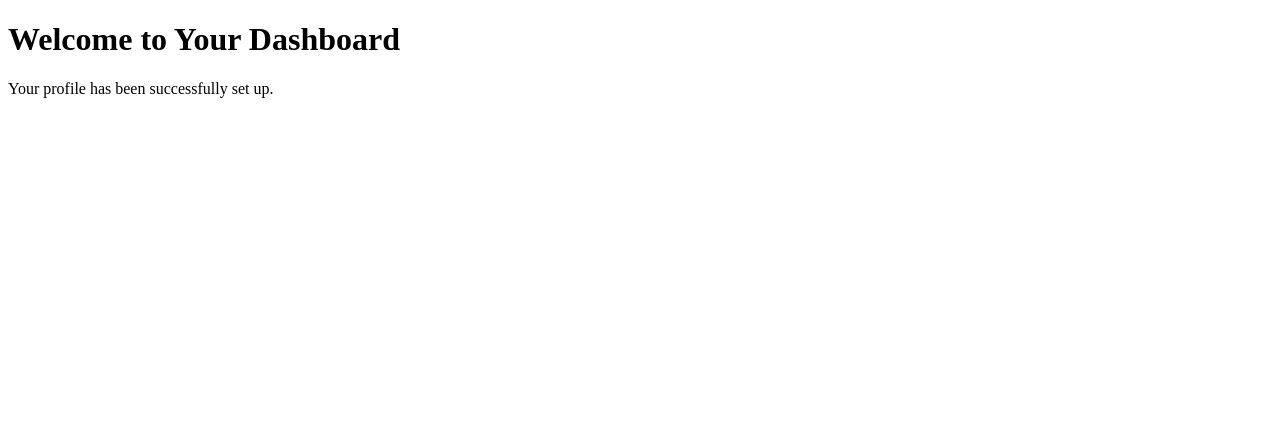
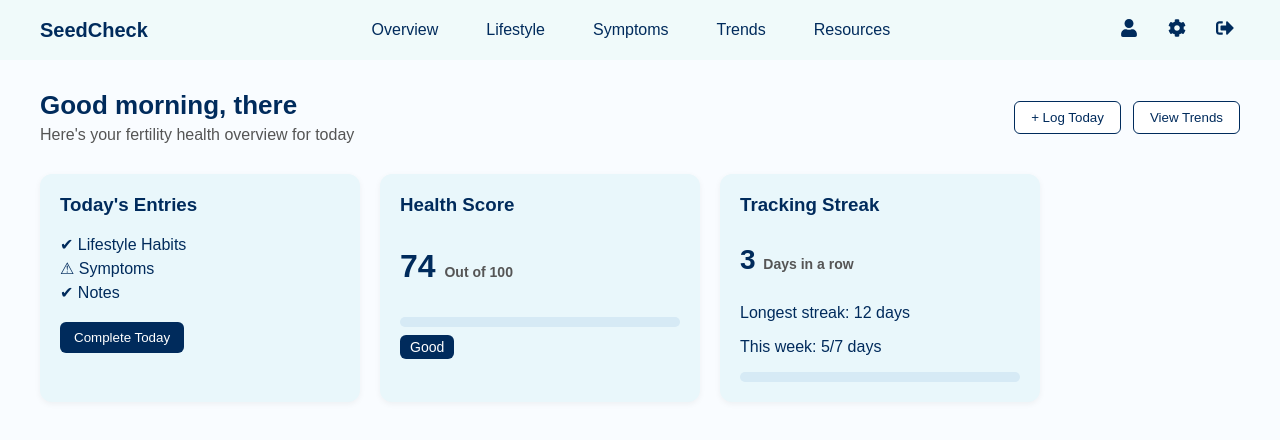
Before and after one commit to CrissyDev/SeedCheck, a React (Vite) app: page /dashboard in a window 1280 px wide. Shown: the top 440 px of the page. Built offline with nearby package versions, Linux system fonts and the light colour scheme.

Commit message:
first dashboard UI

```diff
--- /dev/null
+++ b/src/components/Dashboard.css
@@ -0,0 +1,203 @@
+/* Reset */
+body {
+  margin: 0;
+  font-family: 'Arial', sans-serif;
+  background: #f9fcff;
+  color: #002b5c;
+}
+
+/* Header */
+.header {
+  display: flex;
+  justify-content: space-between;
+  align-items: center;
+  background: #f0fafa;
+  padding: 15px 40px;
+}
+
+.logo {
+  font-weight: bold;
+  font-size: 20px;
+  color: #002b5c;
+}
+
+.nav-links {
+  display: flex;
+  gap: 20px;
+}
+
+.nav-item {
+  text-decoration: none;
+  color: #002b5c;
+  font-weight: 500;
+  padding: 6px 14px;
+  border-radius: 6px;
+  transition: all 0.3s;
+}
+
+.nav-item:hover {
+  background: #e0f0ff;
+  color: #002b5c;
+}
+
+/* Active nav indicator */
+.nav-item.active {
+  background: #002b5c;
+  color: #fff;
+}
+
+/* Icons */
+.nav-icons {
+  display: flex;
+  gap: 18px;
+}
+
+.icon-btn {
+  background: none;
+  border: none;
+  color: #002b5c;
+  font-size: 18px;
+  cursor: pointer;
+  transition: transform 0.2s;
+}
+
+.icon-btn:hover {
+  transform: scale(1.1);
+}
+
+/* Welcome + Actions */
+.welcome-section {
+  display: flex;
+  justify-content: space-between;
+  align-items: center;
+  padding: 30px 40px 10px;
+}
+
+.welcome-text h2 {
+  margin: 0;
+  font-size: 26px;
+  font-weight: bold;
+}
+
+.welcome-text p {
+  margin: 5px 0 0;
+  color: #555;
+}
+
+.actions {
+  display: flex;
+  gap: 12px;
+}
+
+.actions button {
+  background: white;
+  border: 1px solid #002b5c;
+  color: #002b5c;
+  padding: 8px 16px;
+  border-radius: 6px;
+  cursor: pointer;
+  font-weight: 500;
+  transition: all 0.3s;
+}
+
+.actions button:hover {
+  background: #002b5c;
+  color: white;
+}
+
+/* Cards */
+.cards-container {
+  display: flex;
+  justify-content: space-between;
+  gap: 20px;
+  padding: 20px 40px 40px;
+}
+
+.card {
+  flex: 1;
+  background: #e9f7fb;
+  border-radius: 12px;
+  padding: 20px;
+  transition: transform 0.2s, box-shadow 0.3s;
+  box-shadow: 0 2px 6px rgba(0,0,0,0.05);
+}
+
+.card:hover {
+  transform: translateY(-5px);
+  box-shadow: 0 4px 14px rgba(0,0,0,0.15);
+}
+
+.card h3 {
+  margin-top: 0;
+}
+
+.card ul {
+  list-style: none;
+  padding: 0;
+  margin: 10px 0;
+}
+
+.card ul li {
+  margin: 5px 0;
+}
+
+.card-btn {
+  background: #002b5c;
+  color: white;
+  border: none;
+  padding: 8px 14px;
+  border-radius: 6px;
+  cursor: pointer;
+  font-weight: 500;
+  margin-top: 10px;
+  transition: background 0.3s;
+}
+
+.card-btn:hover {
+  background: #004080;
+}
+
+/* Score + Streak */
+.score {
+  font-size: 32px;
+  font-weight: bold;
+}
+
+.score span {
+  font-size: 14px;
+  color: #555;
+}
+
+.status {
+  display: inline-block;
+  margin-top: 8px;
+  background: #002b5c;
+  color: #fff;
+  padding: 4px 10px;
+  border-radius: 6px;
+  font-size: 14px;
+}
+
+.streak {
+  font-size: 28px;
+  font-weight: bold;
+}
+
+.streak span {
+  font-size: 14px;
+  color: #555;
+}
+
+/* Progress bar */
+.progress {
+  background: #d6eaf5;
+  border-radius: 8px;
+  overflow: hidden;
+  height: 10px;
+  margin-top: 10px;
+}
+
+.progress-bar {
+  background: #002b5c;
+  height: 100%;
+}
--- a/src/components/Dashboard.jsx
+++ b/src/components/Dashboard.jsx
@@ -1,12 +1,86 @@
 import React from "react";
+import { NavLink, useNavigate } from "react-router-dom";
+import { FaUser, FaCog, FaSignOutAlt } from "react-icons/fa";
+import "./Dashboard.css";
 
-const Dashboard = () => {
+function Dashboard() {
+  const navigate = useNavigate();
+
   return (
-    <div className="dashboard-container">
-      <h1>Welcome to Your Dashboard </h1>
-      <p>Your profile has been successfully set up.</p>
+    <div className="dashboard">
+      {/* Header */}
+      <header className="header">
+        <div className="logo">SeedCheck</div>
+
+        <nav className="nav-links">
+          <NavLink to="/overview" className="nav-item">Overview</NavLink>
+          <NavLink to="/lifestyle" className="nav-item">Lifestyle</NavLink>
+          <NavLink to="/symptoms" className="nav-item">Symptoms</NavLink>
+          <NavLink to="/trends" className="nav-item">Trends</NavLink>
+          <NavLink to="/resources" className="nav-item">Resources</NavLink>
+        </nav>
+
+        <div className="nav-icons">
+          <button className="icon-btn"><FaUser /></button>
+          <button className="icon-btn"><FaCog /></button>
+          <button className="icon-btn"><FaSignOutAlt /></button>
+        </div>
+      </header>
+
+      {/* Welcome + Actions */}
+      <section className="welcome-section">
+        <div className="welcome-text">
+          <h2>Good morning, there</h2>
+          <p>Here's your fertility health overview for today</p>
+        </div>
+
+        <div className="actions">
+          <button onClick={() => navigate("/lifestyle")}>+ Log Today</button>
+          <button onClick={() => navigate("/trends")}>View Trends</button>
+        </div>
+      </section>
+
+      {/* Cards */}
+      <div className="cards-container">
+        {/* Card 1 */}
+        <div className="card">
+          <h3>Today's Entries</h3>
+          <ul>
+            <li>✔ Lifestyle Habits</li>
+            <li>⚠ Symptoms</li>
+            <li>✔ Notes</li>
+          </ul>
+          <button
+            className="card-btn"
+            onClick={() => navigate("/lifestyle")}
+          >
+            Complete Today
+          </button>
+        </div>
+
+        {/* Card 2 */}
+        <div className="card">
+          <h3>Health Score</h3>
+          <p className="score">74 <span>Out of 100</span></p>
+          <div className="progress">
+            <div className="progress-bar" style={{ width: "74%" }}></div>
+          </div>
+          <span className="status">Good</span>
+        </div>
+
+        {/* Card 3 */}
+        <div className="card">
+          <h3>Tracking Streak</h3>
+          <p className="streak">3 <span>Days in a row</span></p>
+          <p>Longest streak: 12 days</p>
+          <p>This week: 5/7 days</p>
+          <div className="progress">
+            <div className="progress-bar" style={{ width: "70%" }}></div>
+          </div>
+        </div>
+      </div>
     </div>
   );
-};
+}
 
 export default Dashboard;
```
